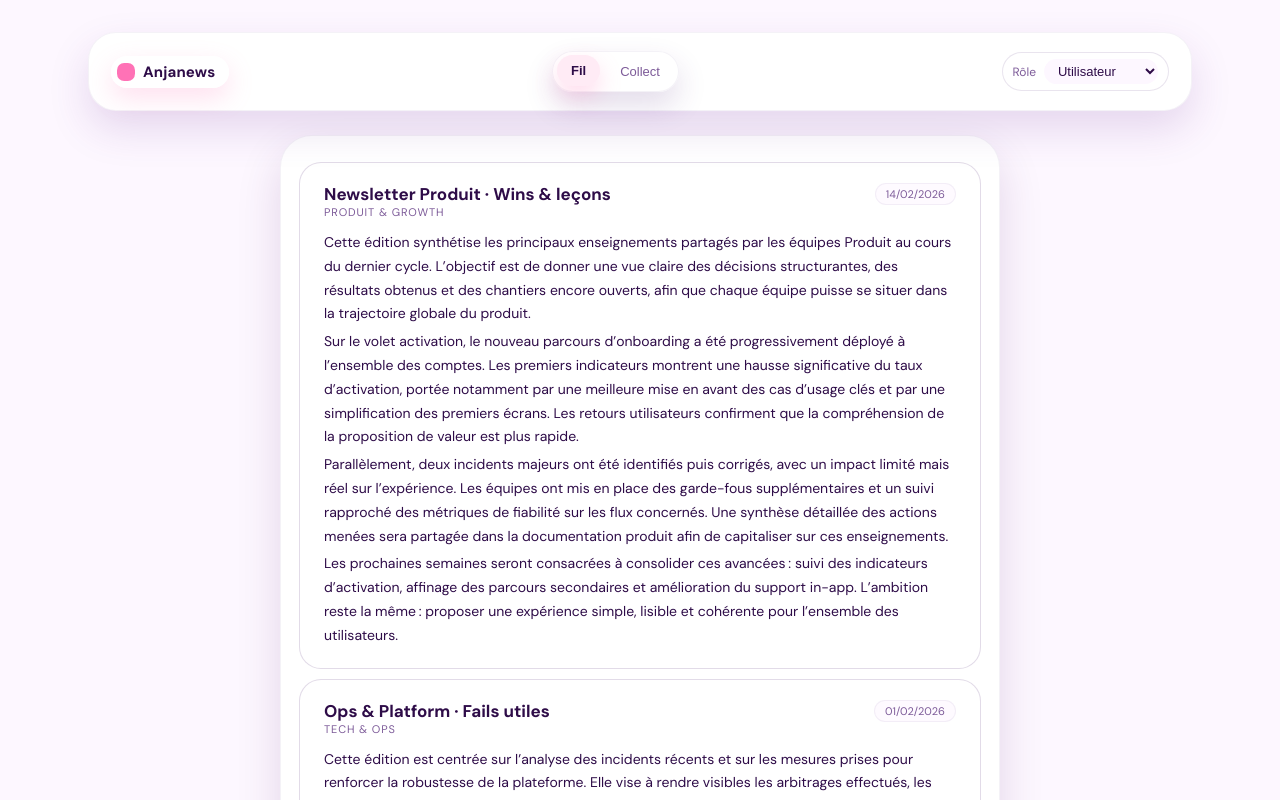
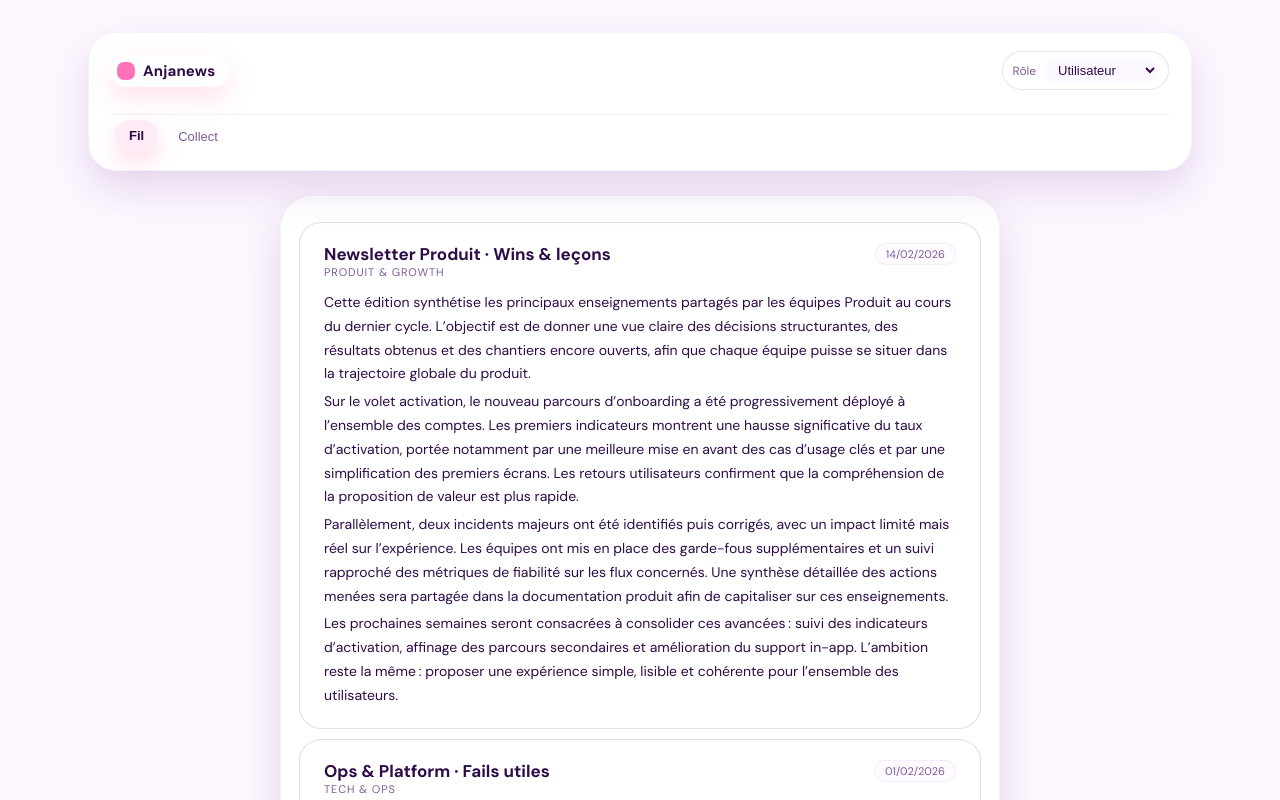
Before and after one commit to agentdouble/Newsletter, a React (Vite) app in the folder frontend/: page / in a window 1280 px wide. Shown: the top 800 px of the page. Built offline with nearby package versions, Linux system fonts and the light colour scheme.

Commit message:
ui(frontend): make tabs span header width

```diff
--- a/frontend/src/App.jsx
+++ b/frontend/src/App.jsx
@@ -182,10 +182,28 @@ function App() {
   return (
     <div className="app-shell">
       <header className="app-header">
-        <div className="app-header-main">
-          <div className="logo-pill">
-            <span className="logo-dot" />
-            <span className="logo-text">Anjanews</span>
+        <div className="app-header-top">
+          <div className="app-header-main">
+            <div className="logo-pill">
+              <span className="logo-dot" />
+              <span className="logo-text">Anjanews</span>
+            </div>
+          </div>
+          <div className="header-controls">
+            <div className="role-switch">
+              <span className="role-label">Rôle</span>
+              <select
+                className="role-select"
+                value={role}
+                onChange={handleRoleChange}
+              >
+                {ROLES.map((r) => (
+                  <option key={r} value={r}>
+                    {ROLE_LABELS[r]}
+                  </option>
+                ))}
+              </select>
+            </div>
           </div>
         </div>
         <nav className="tab-nav">
@@ -202,22 +220,6 @@ function App() {
             </button>
           ))}
         </nav>
-        <div className="header-controls">
-          <div className="role-switch">
-            <span className="role-label">Rôle</span>
-            <select
-              className="role-select"
-              value={role}
-              onChange={handleRoleChange}
-            >
-              {ROLES.map((r) => (
-                <option key={r} value={r}>
-                  {ROLE_LABELS[r]}
-                </option>
-              ))}
-            </select>
-          </div>
-        </div>
       </header>
 
       <main className="app-main">
--- a/frontend/src/styles.css
+++ b/frontend/src/styles.css
@@ -58,14 +58,21 @@ body {
 
 .app-header {
   display: flex;
-  align-items: center;
-  justify-content: space-between;
+  flex-direction: column;
+  align-items: stretch;
   padding: 18px 22px;
   border-radius: var(--radius-xl);
   background: #ffffff;
   border: 1px solid var(--border-subtle);
   backdrop-filter: blur(18px);
   box-shadow: 0 18px 40px rgba(93, 32, 138, 0.15);
+  gap: 16px;
+}
+
+.app-header-top {
+  display: flex;
+  align-items: center;
+  justify-content: space-between;
   gap: 16px;
 }
 
@@ -134,15 +141,12 @@ body {
 }
 
 .tab-nav {
-  display: inline-flex;
+  display: flex;
   align-items: center;
   gap: 6px;
-  padding: 4px;
-  background: rgba(255, 255, 255, 0.9);
-  border-radius: 999px;
-  border: 1px solid var(--border-subtle);
-  box-shadow: 0 14px 30px rgba(83, 36, 124, 0.16);
-  align-self: center;
+  padding: 6px 4px 0;
+  margin-top: 8px;
+  border-top: 1px solid var(--border-subtle);
 }
 
 .tab-button {
```
